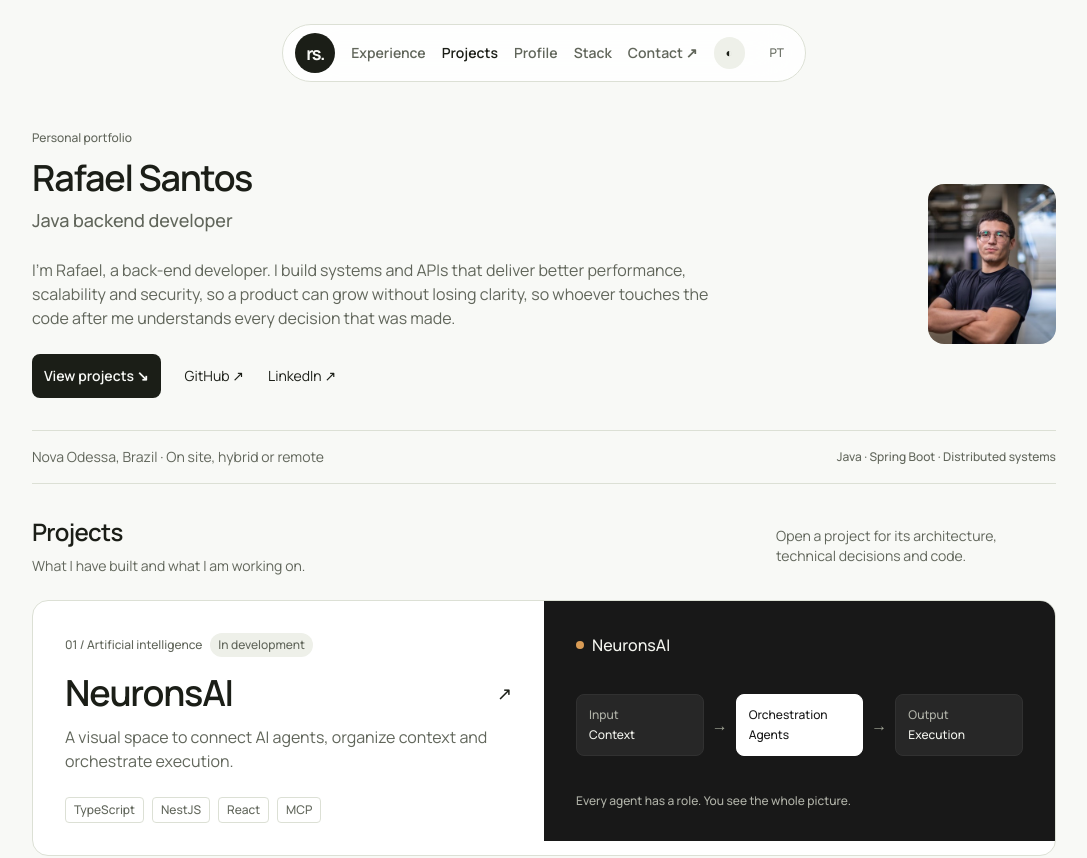
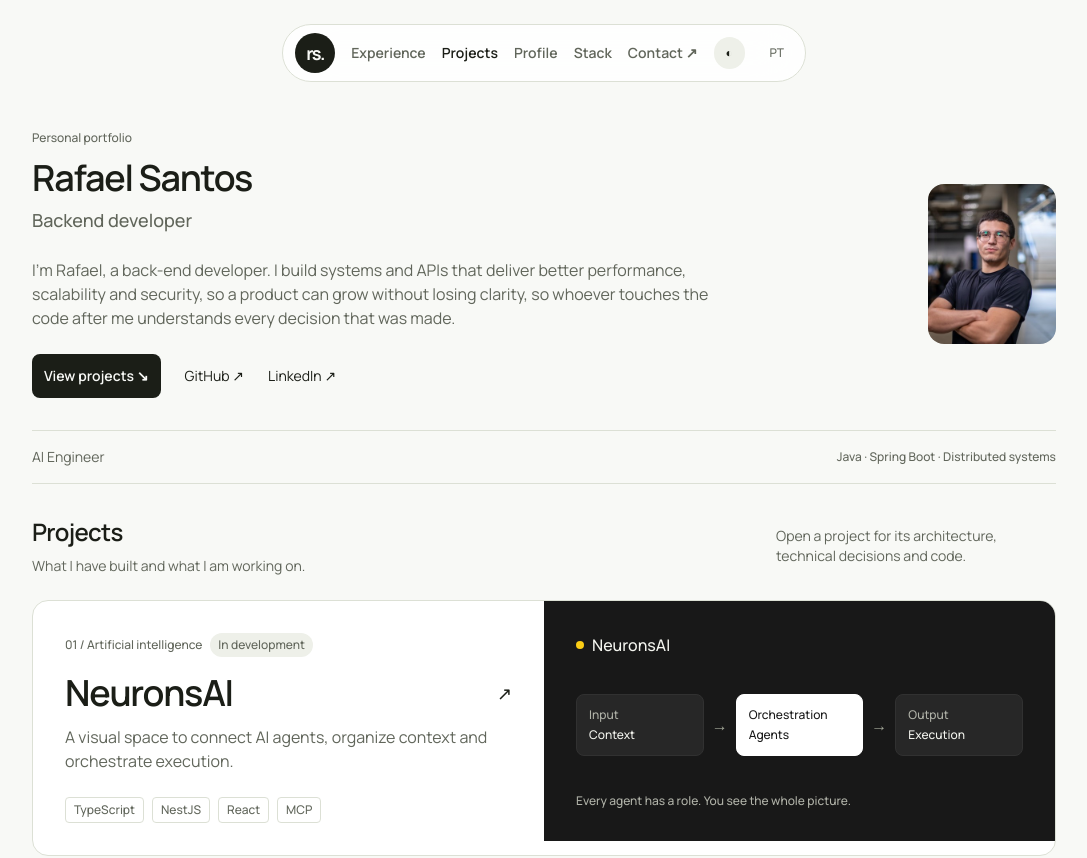
Before and after one commit to rafaeldossanto/Portfolio, a website: page index.html in a window 1280 px wide. Shown: the top 858 px of the page, without its empty margins (96-1183 px from the left). Drawn offline with Linux system fonts and the light colour scheme.

Commit message:
Ajusta apresentacao profissional e destaque do NeuronsAI

```diff
--- a/assets/portfolio.js
+++ b/assets/portfolio.js
@@ -208,8 +208,8 @@
   const text = {
     pt: {
       experience:'Experiência', projects:'Projetos', profile:'Perfil', contact:'Contato', contactNav:'Contato ↗',
-      personalPortfolio:'Portfólio pessoal', role:'Desenvolvedor backend Java', viewProjects:'Ver projetos ↘',
-      location:'Nova Odessa/SP · Presencial, híbrido ou remoto', expertise:'Java · Spring Boot · Sistemas distribuídos',
+      personalPortfolio:'Portfólio pessoal', role:'Desenvolvedor backend', viewProjects:'Ver projetos ↘',
+      location:'Engenheiro de IA', expertise:'Java · Spring Boot · Sistemas distribuídos',
       projectsTitle:'Projetos', projectsSubtitle:'O que construí e o que estou desenvolvendo.',
       projectsHint:'Abra um projeto para ver arquitetura, decisões técnicas e código.', profileTitle:'Como trabalho',
       back:'← Todos os projetos', inside:'Por dentro do projeto',
@@ -224,8 +224,8 @@
     },
     en: {
       experience:'Experience', projects:'Projects', profile:'Profile', contact:'Contact', contactNav:'Contact ↗',
-      personalPortfolio:'Personal portfolio', role:'Java backend developer', viewProjects:'View projects ↘',
-      location:'Nova Odessa, Brazil · On site, hybrid or remote', expertise:'Java · Spring Boot · Distributed systems',
+      personalPortfolio:'Personal portfolio', role:'Backend developer', viewProjects:'View projects ↘',
+      location:'AI Engineer', expertise:'Java · Spring Boot · Distributed systems',
       projectsTitle:'Projects', projectsSubtitle:'What I have built and what I am working on.',
       projectsHint:'Open a project for its architecture, technical decisions and code.', profileTitle:'How I work',
       back:'← All projects', inside:'Inside the project',
--- a/assets/style.css
+++ b/assets/style.css
@@ -83,7 +83,7 @@ body { margin:0; font-family:Manrope,sans-serif; -webkit-font-smoothing:antialia
   #rafael-portfolio .rs-cover { width:100%; position:relative; overflow:hidden; }
   #rafael-portfolio .rs-neurons-cover { min-height:288px; padding:32px; display:flex; flex-direction:column; justify-content:space-between; background:#181818; color:#f4f5ef; }
   #rafael-portfolio .rs-cover-label { display:flex; align-items:center; gap:8px; }
-  #rafael-portfolio .rs-cover-label::before { content:""; width:8px; height:8px; border-radius:9999px; background:#d99b55; }
+  #rafael-portfolio .rs-cover-label::before { content:""; width:8px; height:8px; border-radius:9999px; background:#facc15; }
   #rafael-portfolio .rs-flow { display:flex; align-items:center; gap:8px; padding-block:32px; }
   #rafael-portfolio .rs-flow-node { background:#272727; border:1px solid #313131; padding:12px; border-radius:8px; color:#b0b2a8; flex:1; }
   #rafael-portfolio .rs-flow-node b { display:block; margin-top:4px; font-weight:500; color:#f4f5ef; }
--- a/index.html
+++ b/index.html
@@ -42,7 +42,7 @@
           <div>
             <div class="rs-eyebrow caption-4" data-copy="personalPortfolio">Portfólio pessoal</div>
             <h1 class="heading-3">Rafael Santos</h1>
-            <p class="rs-role title-2" data-copy="role">Desenvolvedor backend Java</p>
+            <p class="rs-role title-2" data-copy="role">Desenvolvedor backend</p>
             <div class="rs-hero-copy body-3 rs-full-bio"><div class="old-bio" lang="pt" data-i18n>
     <p>Sou o Rafael, desenvolvedor back-end. Programo sistemas e APIs viabilizando melhor
     performance, escalabilidade e segurança, para que o produto cresça sem perder clareza e para que
@@ -63,7 +63,7 @@
           </figure>
 
         </section>
-        <div class="rs-proof body-6"><span data-copy="location">Nova Odessa/SP · Presencial, híbrido ou remoto</span><span class="rs-proof-stack caption-4">Java · Spring Boot · Sistemas distribuídos</span></div>
+        <div class="rs-proof body-6"><span data-copy="location">Engenheiro de IA</span><span class="rs-proof-stack caption-4">Java · Spring Boot · Sistemas distribuídos</span></div>
         <section class="rs-work" data-section="projects" data-view-panel="projects" aria-label="Projetos">
           <div class="rs-section-head">
             <div><h2 class="heading-5" data-copy="projectsTitle">Projetos</h2><p class="rs-kicker body-6" data-copy="projectsSubtitle">O que construí e o que estou desenvolvendo.</p></div>
```
